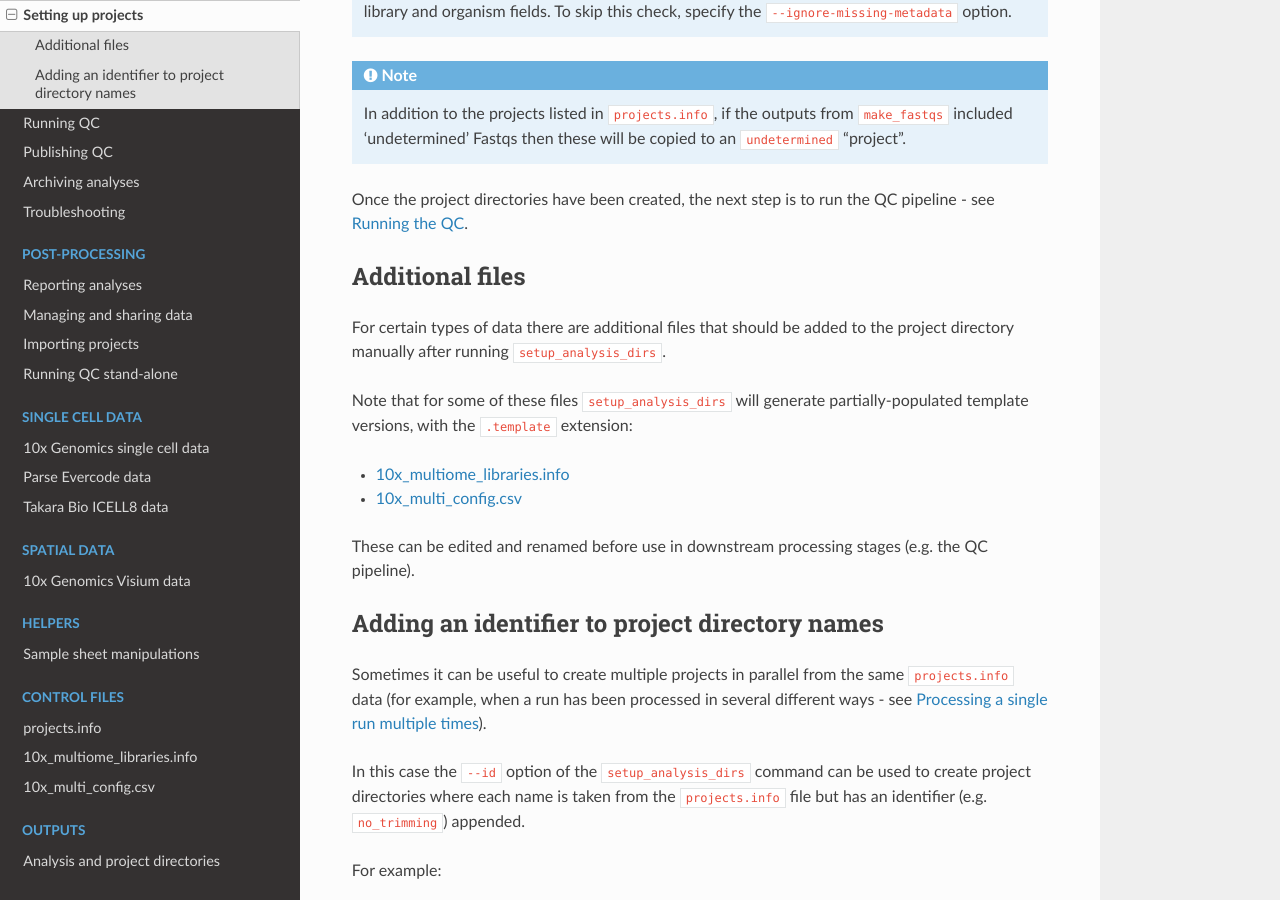
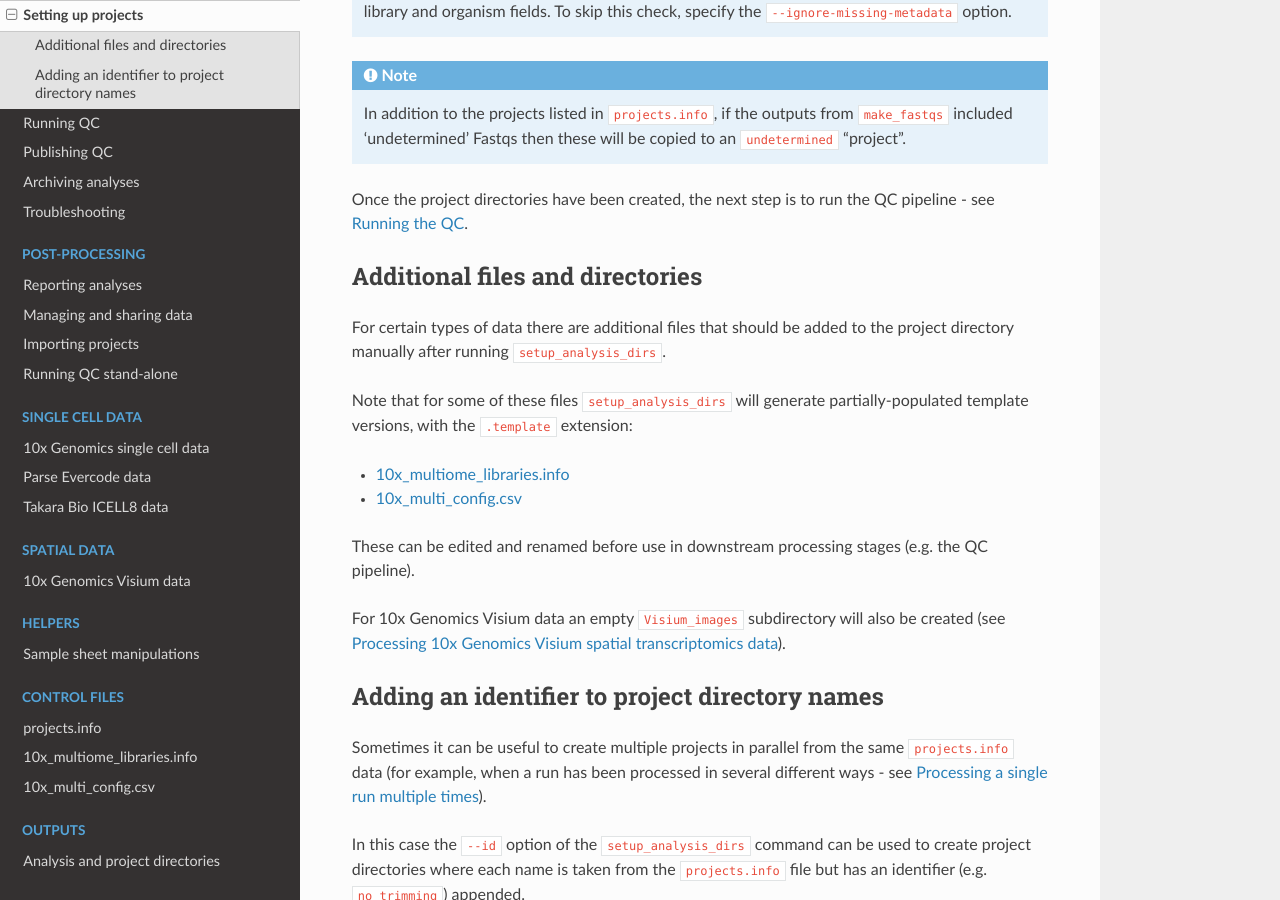
Before and after one commit to fls-bioinformatics-core/auto_process_ngs, a Sphinx documentation site: the page built from docs/source/using/setup_analysis_dirs.rst, in a window 1280 px wide and 900 px high, scrolled down 844 px. Built offline with Sphinx 7.4.7 and the Read the Docs theme 2.0.0, drawn with Linux system fonts in a browser that asks for light colours.

Commit message:
Minor update to the 'setup_analysis_dirs' documentation.

```diff
--- a/docs/source/using/setup_analysis_dirs.rst
+++ b/docs/source/using/setup_analysis_dirs.rst
@@ -48,9 +48,9 @@ field.
 Once the project directories have been created, the next step is to
 run the QC pipeline - see :doc:`Running the QC <run_qc>`.
 
-----------------
-Additional files
-----------------
+--------------------------------
+Additional files and directories
+--------------------------------
 
 For certain types of data there are additional files that should
 be added to the project directory manually after running
@@ -65,6 +65,9 @@ generate partially-populated template versions, with the
 
 These can be edited and renamed before use in downstream processing
 stages (e.g. the QC pipeline).
+
+For 10x Genomics Visium data an empty ``Visium_images`` subdirectory
+will also be created (see :doc:`../spatial/10x_visium`).
 
 .. _setup_analysis_dirs-add-identifier:
 
```
